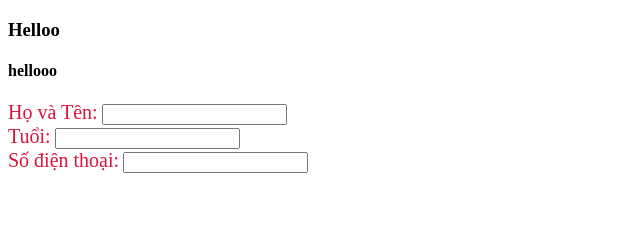
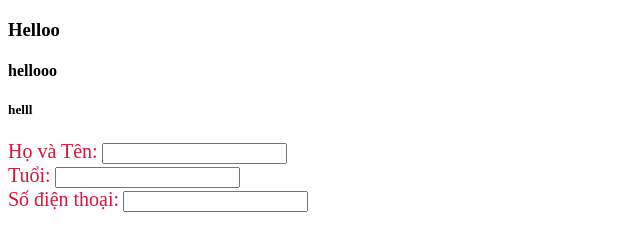
Before and after one commit to CTrung1012/Javascript, a plain HTML site: page index.html in a window 1280 px wide. Shown: the part 61-312 px from the top of the page, without its empty margins (0-640 px from the left). Drawn offline with Linux system fonts and the light colour scheme.

Commit message:
fix index

```diff
--- a/index.html
+++ b/index.html
@@ -13,6 +13,7 @@
     <h1>Hello</h1>
     <h3>Helloo</h3>
     <h4>hellooo</h4>
+    <h5>helll</h5>
     <form action="">
         <label for="">Họ và Tên:</label>
         <input type="text" id="name" name="name" onchange="handleChange()">
```
